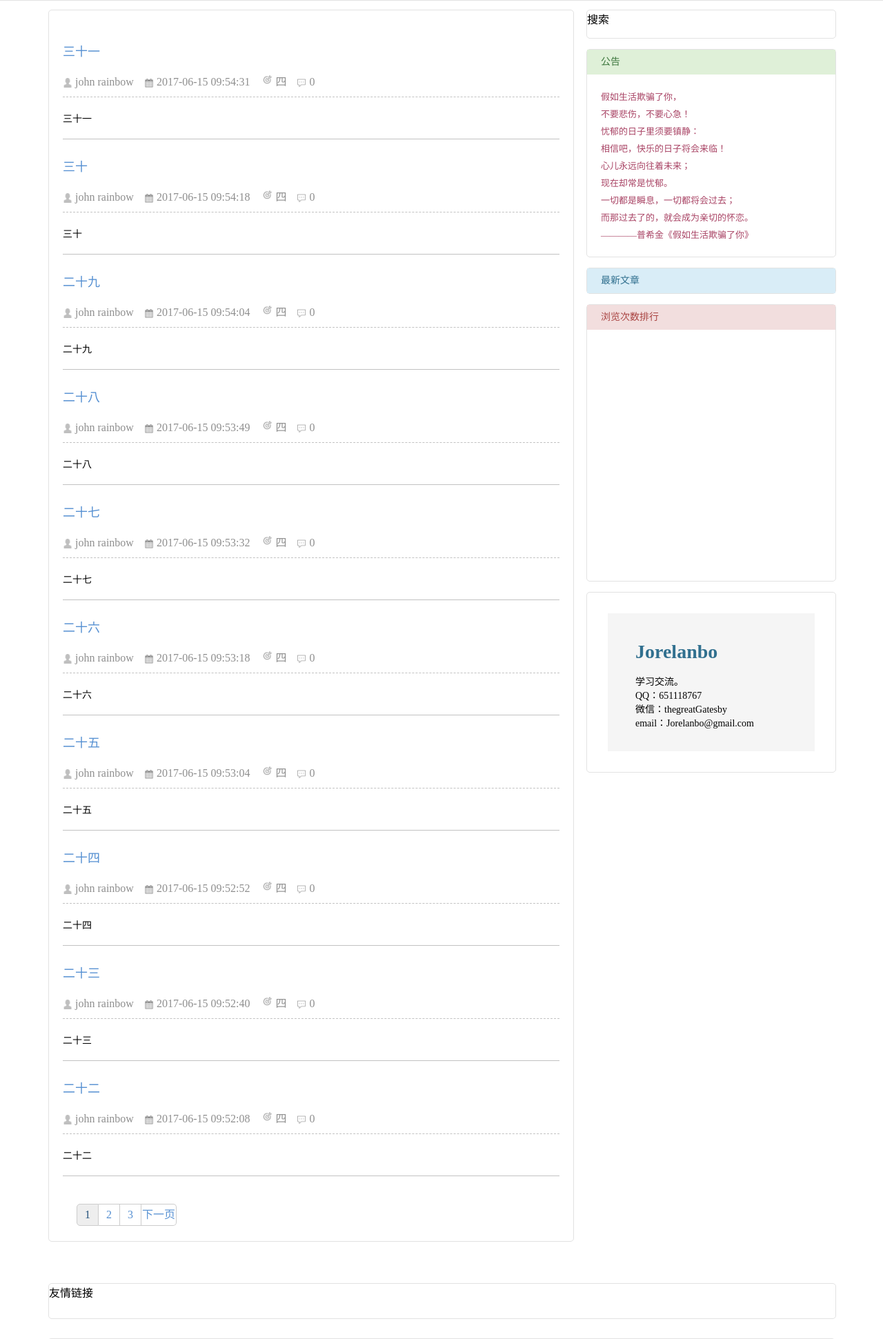
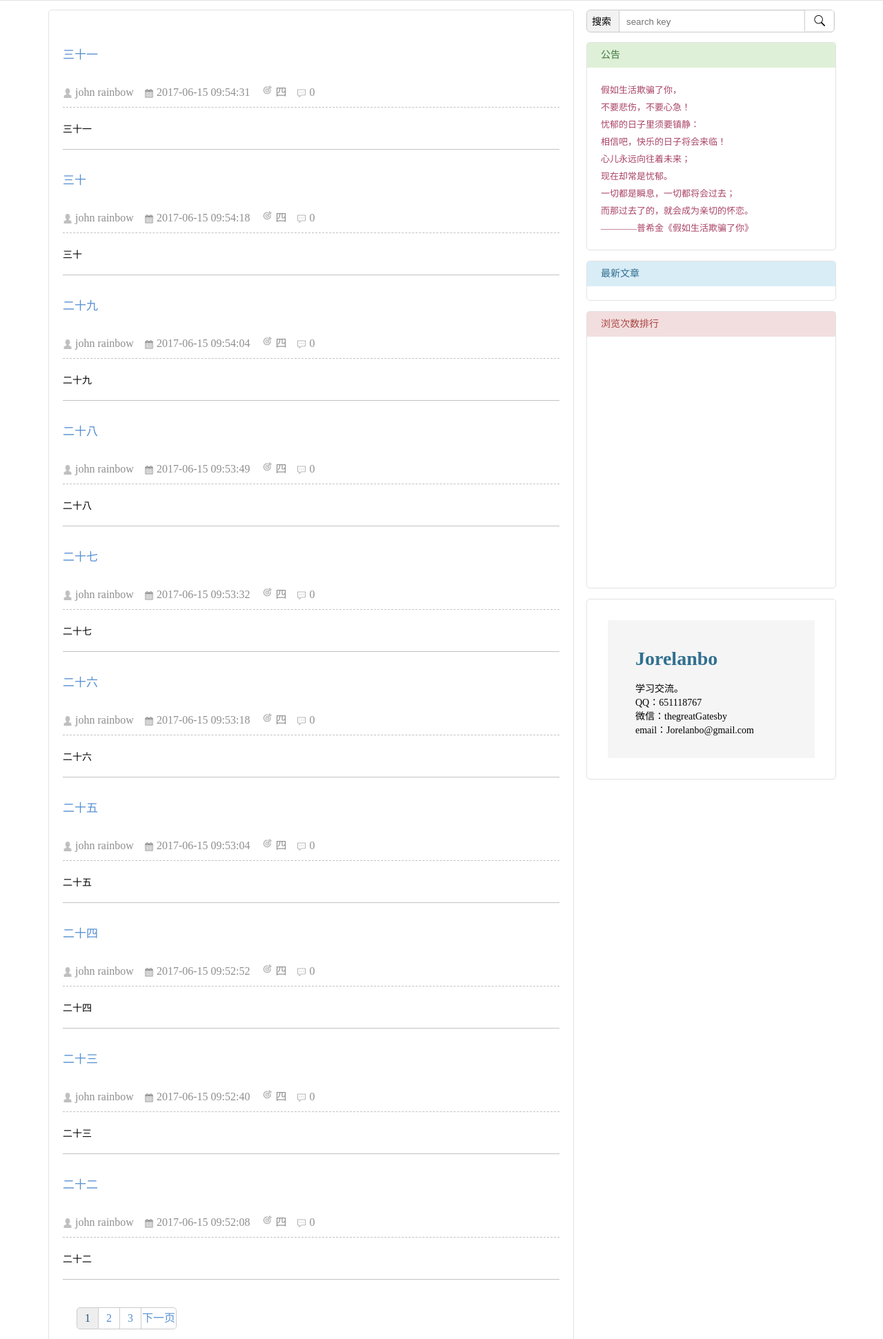
Before and after one commit to Jorelanbo/blog, a PHP site: page / in a window 1280 px wide. Shown: the part 161-2102 px from the top of the page at 69% size. Run offline with PHP 8.4, Linux system fonts and the light colour scheme; data comes from the database, SQL or seed files in the repository.

Commit message:
初步完成前台文章列表，最新文章列表没搜索栏的外观设计

```diff
--- a/articleList.php
+++ b/articleList.php
@@ -38,6 +38,9 @@ for ($i = 0; $i < count($articles); $i++) {
 <div class="page_number_list">
     <?php
     //分页栏
+    if ($total_pages == 1 || $total_pages == 0) {
+        echo "<a  class='page_number_1' href='index.php?page=1'>1</a>";
+    } else {
         if ($page != 1) {
             echo "<a class='pre_page' href='index.php?page={$pre_page}'>上一页</a><a  class='page_number' href='index.php?page=1'>1</a>";
         } else {
@@ -56,5 +59,6 @@ for ($i = 0; $i < count($articles); $i++) {
         } else {
             echo "<a class='end_page' href='index.php?page={$total_pages}'>$total_pages</a>";
         }
+    }
     ?>
 </div>
--- a/include/mysqli.class.php
+++ b/include/mysqli.class.php
@@ -99,8 +99,27 @@ class Mysql{
                     'keywords'=>$row['keywords'], 'introduction'=>$row['introduction'], 'content'=>$row['content'], 'view_times'=>$row['view_times'],
                     'create_time'=>$row['create_time']];
             }
-        } else {
+        }
 
+        return $articles;
+    }
+
+    /**
+     * 得到最新文章（important）
+     * @return array
+     */
+    function getNewest()
+    {
+        $sql = "SELECT id,title FROM article WHERE keywords LIKE '%important%' ORDER BY create_time DESC LIMIT 10";
+        $result = $this->mysqli->query($sql);
+
+        $articles = [];
+        if ($this->mysqli->affected_rows > 0) {
+            for ($i = 0;$i < $result->num_rows;$i ++) {
+                $result->data_seek($i);
+                $row = $result->fetch_assoc();
+                $articles[] = ['id'=>$row['id'], 'title'=>$row['title']];
+            }
         }
 
         return $articles;
--- a/index.php
+++ b/index.php
@@ -33,7 +33,10 @@ require_once 'header.php';
 
     <div class="menu">
         <div class="search_box">
-            搜索
+            <form name="search_form" action="" method="post" onsubmit="">
+                <div class="search_title">搜索</div>
+                <input title="search_key" name="post_search_key" class="search_key" placeholder="search key" type="text"><input type="submit" class="submit_search_key" value="　　">
+            </form>
         </div>
 
         <div class="announcement">
--- a/newest.php
+++ b/newest.php
@@ -5,3 +5,22 @@
  * Date: 2017/6/16 0016
  * Time: 15:30
  */
+$newest = $db->getNewest();
+for ($i = 0; $i < count($newest); $i ++) {
+    $newest_id = $newest[$i]['id'];
+    $newest_title = $newest[$i]['title'];
+    if ($i == count($newest) - 1) {
+?>
+        <div class="newest_item">
+            <a href="viewArticle.php?id=<?php echo $newest_id;?>"><?php echo $newest_title;?></a>
+        </div>
+<?php
+    } else {
+?>
+        <div class="newest_item">
+            <a href="viewArticle.php?id=<?php echo $newest_id; ?>"><?php echo $newest_title; ?></a>
+        </div>
+        <div class="newest_item_divide_line"></div>
+<?php
+    }
+}
--- a/templates/style/base.css
+++ b/templates/style/base.css
@@ -220,11 +220,54 @@ a {
 
 .content .menu .search_box {
     width: 360px;
-    height: 40px;
+    height: 32px;
     margin: 15px;
-    background: white;
-    border-radius: 5px;
-    border: 1px solid #e2e2e2;
+    /*background: #f2f2f2;
+    border-radius: 3px;
+    border: 1px solid #CCC;*/
+}
+
+form[name='search_form'] {
+    height: 31px;
+    margin: 0;
+    border: 1px solid #CCC;
+    border-radius: 6px;
+    background: #F2F2F2;
+}
+
+.content .menu .search_box .search_title {
+    width: 42px;
+    height: 31px;
+    line-height: 28px;
+    text-align: center;
+    display: inline-block;
+    font-size: 14px;
+}
+
+.content .menu .search_box input.search_key {
+    width: 258px;
+    height: 30px;
+    padding-left: 10px;
+    border: none;
+    border-left: 1px solid #CCC;
+}
+
+.content .menu .search_box input.submit_search_key {
+    display: inline;
+    width: 42px;
+    height: 30px;
+    color: #5690D2;
+    border: none;
+    border-left: 1px solid #CCC;
+    border-bottom-right-radius: 3px;
+    border-top-right-radius: 3px;
+    background:#fff url("../images/search.png") center no-repeat;
+    background-size: 16px 16px;
+}
+
+.content .menu .search_box input.submit_search_key:hover {
+    background: #DFDFDF url("../images/search.png") center no-repeat;
+    background-size: 16px 16px;
 }
 
 .menu_title {
@@ -268,10 +311,36 @@ a {
 }
 
 .content .menu .newest .menu_title {
+    margin-bottom: 20px;
     background: #D9EDF7;
     color: #31708F;
 }
 
+.content .menu .newest .newest_item {
+    width: 330px;
+    margin: 0 auto;
+}
+
+.content .menu .newest .newest_item_divide_line {
+    width: 100%;
+    height: 0;
+    border-bottom: 1px solid #CCC;
+}
+
+.content .menu .newest a {
+    display: block;
+    margin-top: 10px;
+    margin-bottom: 10px;
+    font-size: 14px;
+    color: #5690D2;
+}
+
+.content .menu .newest a:hover {
+    text-decoration-line: underline;
+    color: #23527C;
+}
+
+/*浏览次数排行*/
 .content .menu .scan_times_list {
     width: 360px;
     height: 400px;
@@ -362,12 +431,13 @@ a {
 }
 
 .main_article .article_item .article_item_title {
-    height: 60px;
-    line-height: 60px;
+    margin-top: 30px;
+    margin-bottom: 30px;
+    font-size: 17px;
 }
 
 .main_article .article_item .article_item_title a {
-    font-size: 18px;
+    font-size: 17px;
     color: #5690D2;
 }
 
@@ -457,6 +527,13 @@ a {
     color: #23527C;
 }
 
+.main_article .page_number_list a.page_number_1 {
+    border-left: 1px solid #CCC;
+    border-radius: 5px;
+    background: #EEEEEE;
+    color: #23527C;
+}
+
 .main_article .page_number_list a.pre_page {
     width: 50px;
     border-left: 1px solid #CCC;
```
Also changed, not shown: admin/articleList.php (+6 -1 lines), admin/templates/style/base_admin.css (+10 -3 lines), templates/images/search.png (added). Lines whose indentation alone changed are shown as unchanged.
